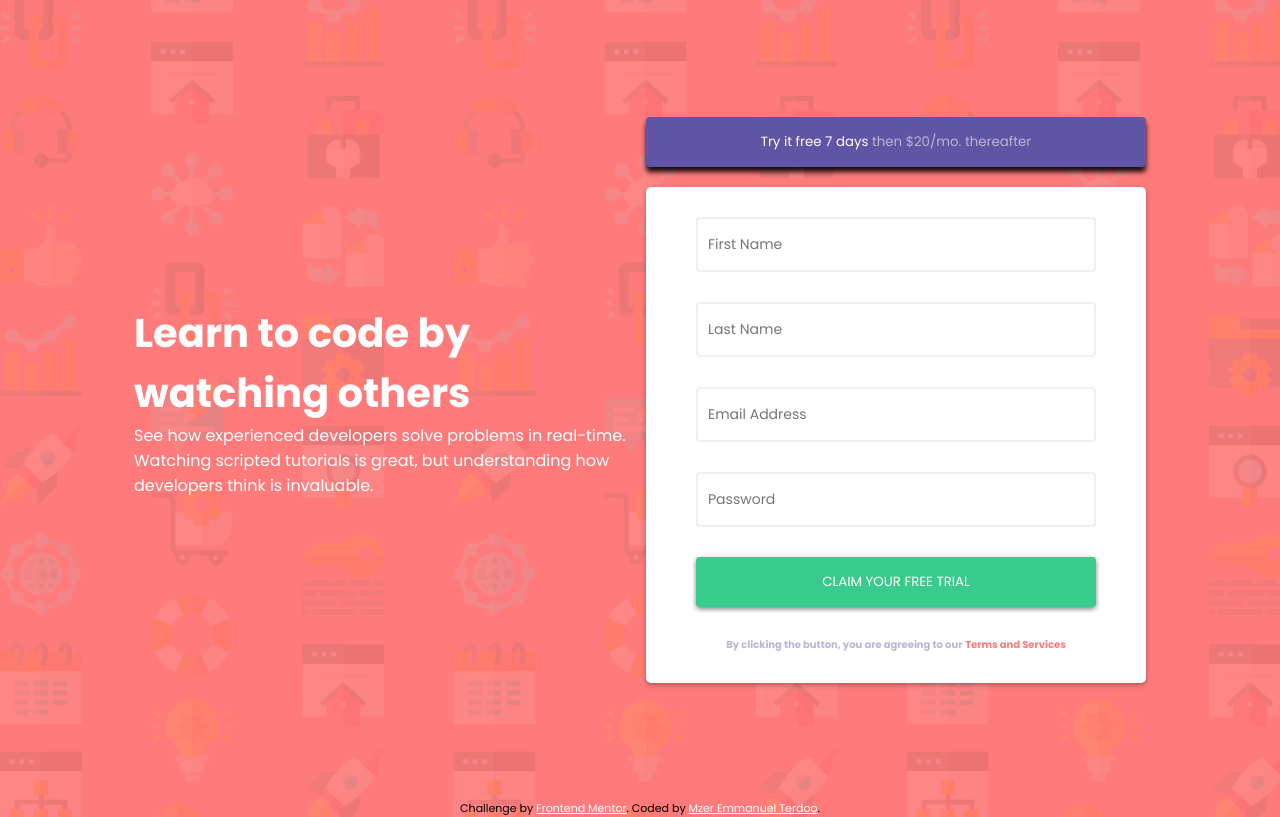
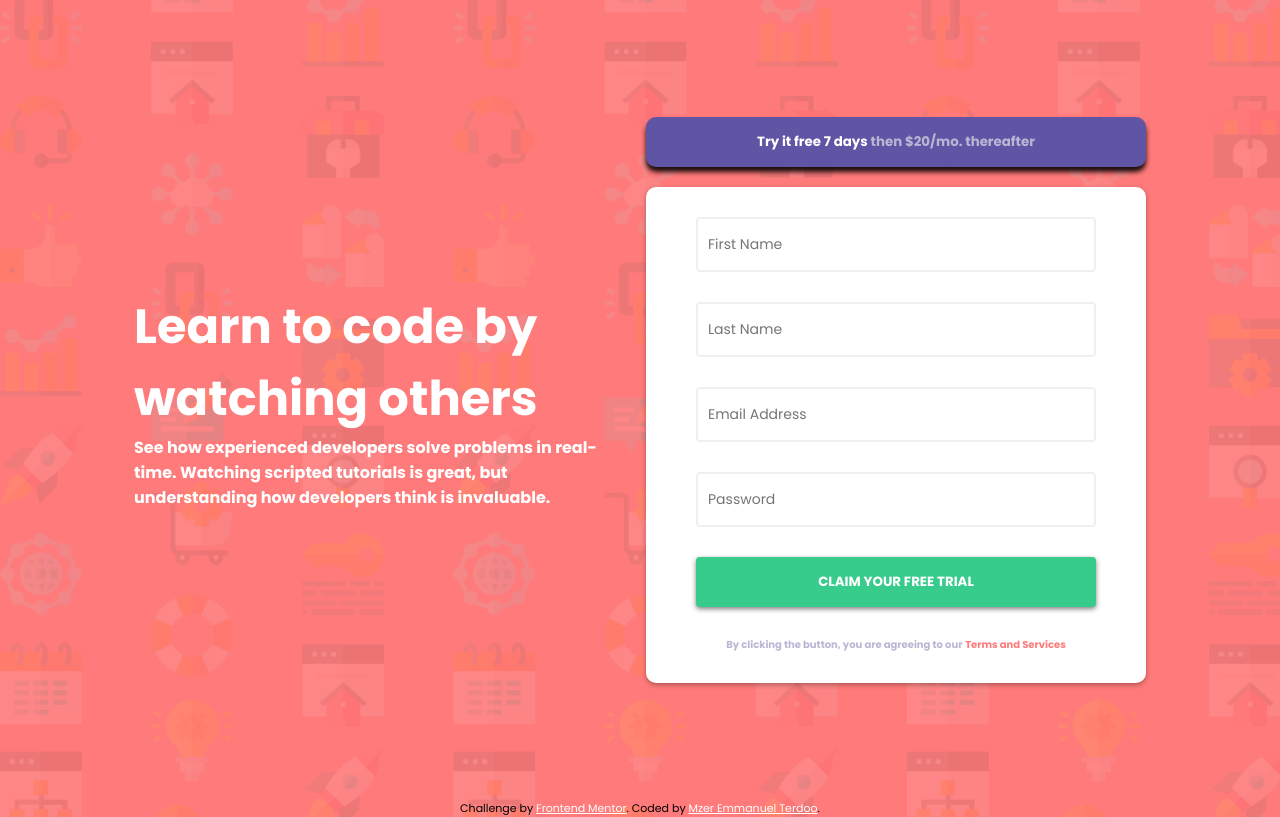
Before and after one commit to terdoo-mzer/form-with-html-css-javascript-and-regex, a plain HTML site: page index.html in a window 1280 px wide. Drawn offline with Linux system fonts and the light colour scheme.

Commit message:
Update style.css

```diff
--- a/style.css
+++ b/style.css
@@ -23,7 +23,7 @@ body {
 }
 
 h1 {
-    font-size: 2.5em;
+    font-size: 3em;
 }
 
 small {
@@ -38,16 +38,17 @@ small {
 
 .left-div p {
     line-height: 25px;
+	font-weight: bolder;
 }
 
 .right-div {
     width: 500px;
-	max-width: 100%;
+    max-width: 100%;
 }
 
 .form-container {
 	background-color: #fff;
-	border-radius: 5px;
+	border-radius: 10px;
 	box-shadow: 0 2px 5px rgba(0, 0, 0, 0.3);
 	overflow: hidden;
 	width: 600px;
@@ -139,6 +140,7 @@ small {
     width: 100%;
     padding: 15px 10px;
     font-family: inherit;
+    font-weight: 700;
     border-radius: 4px;
     border: none;
 }
@@ -147,6 +149,7 @@ small {
     background: hsl(248, 32%, 49%);
     color: #fff;
     margin-bottom: 20px;
+    border-radius: 10px;
     box-shadow: 0 5px 5px rgba(0, 0, 0, 0.9);
 }
 
```
